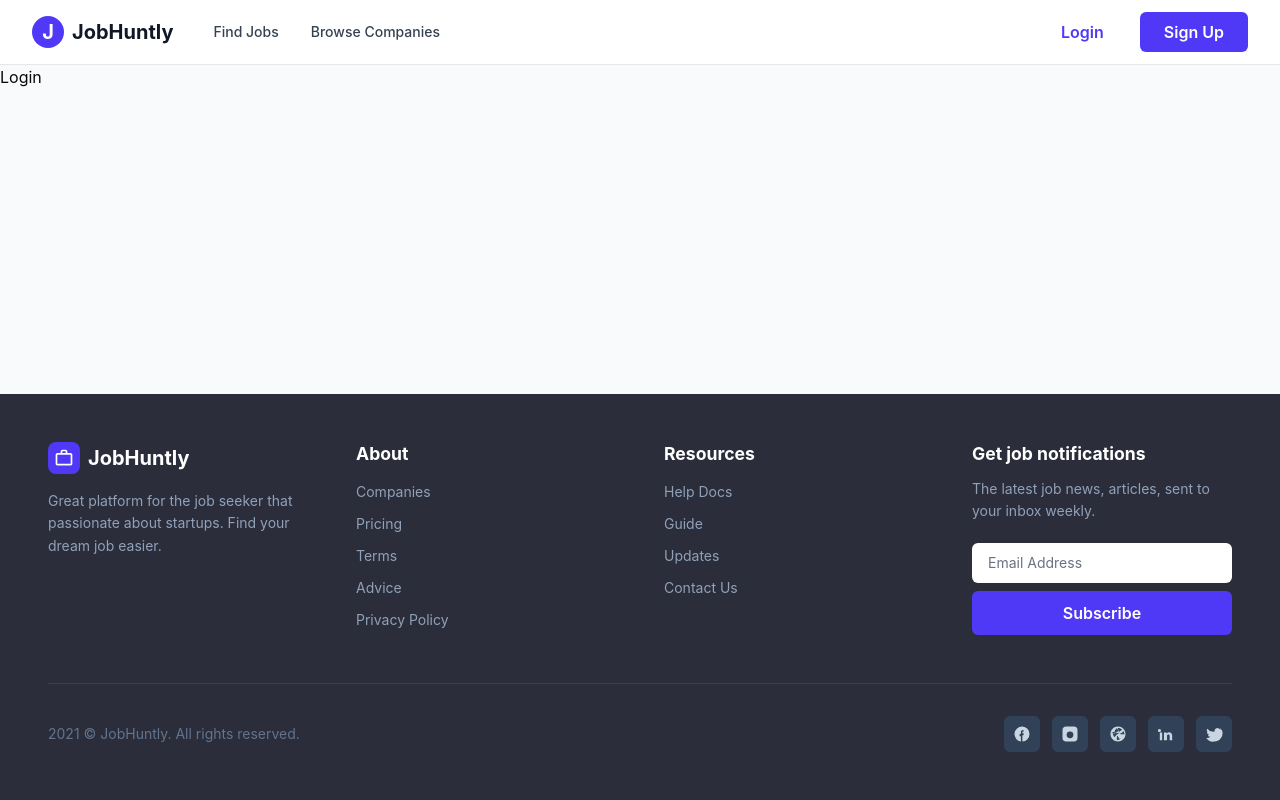
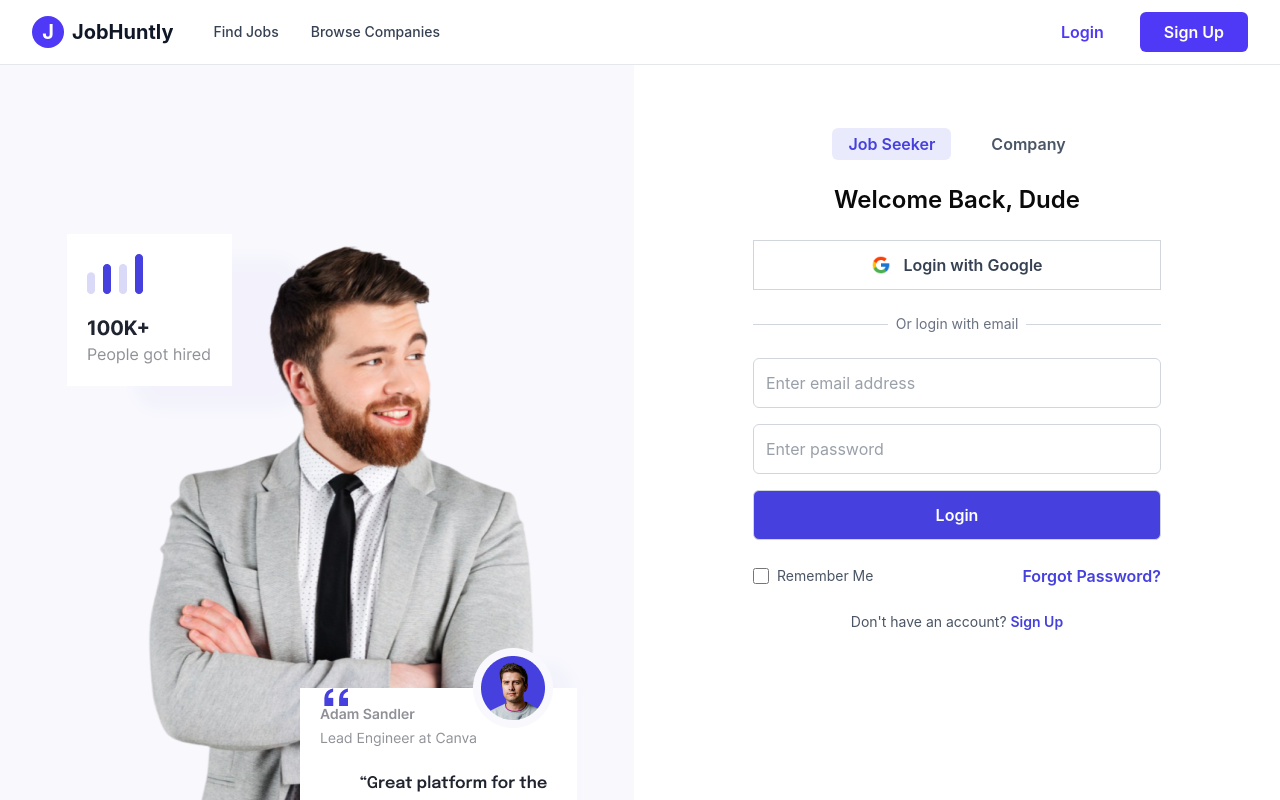
Before and after one commit to shehabgamaleldeen/JobHuntly-frontend, a React (Vite) app: page /login in a window 1280 px wide. Shown: the top 800 px of the page. Built offline with nearby package versions, Linux system fonts and the light colour scheme.

Commit message:
add login page wrapper to switch between jobseeker and company forms

```diff
--- a/src/components/Applicants/Login/Login.tsx
+++ b/src/components/Applicants/Login/Login.tsx
@@ -1,16 +1,89 @@
-import React from 'react'
+import { useState } from "react";
+import { Link } from "react-router-dom";
+import JobSeekerLogin from "./JobSeekerLogin";
+import CompanyLogin from "./CompanyLogin";
 
-
- function Login() {
-
-
+function Login() {
+  const [selected, setSelected] = useState<"job" | "company">("job");
 
   return (
-    <>
-    Login
-    </>
-  )
+    <div className="min-h-screen flex flex-col lg:flex-row bg-white overflow-x-hidden;
+">
+
+      <div className="w-full lg:w-[634px] h-[400px] lg:h-[850px] bg-gray-100">
+        <img src="/images/login.png"
+             className="w-full h-full object-cover" />
+      </div>
+
+      <div className="flex-1 flex justify-center items-start">
+        <div className="w-[408px] pt-[63px] flex flex-col gap-6">
+
+          <div className="flex justify-center gap-6">
+            <button
+              className={`px-4 py-1 rounded-md font-semibold ${
+                selected === "job"
+                  ? "text-[#4640DE] bg-[#E9EBFD]"
+                  : "text-gray-600"
+              }`}
+              onClick={() => setSelected("job")}
+            >
+              Job Seeker
+            </button>
+
+            <button
+              className={`px-4 py-1 rounded-md font-semibold ${
+                selected === "company"
+                  ? "text-[#4640DE] bg-[#E9EBFD]"
+                  : "text-gray-600"
+              }`}
+              onClick={() => setSelected("company")}
+            >
+              Company
+            </button>
+          </div>
+
+         <h2 className="text-4xl font-bold w-full whitespace-nowrap text-center
+">
+            {selected === "job" ? "Welcome Back, Dude" : "Welcome Back"}
+          </h2>
+
+          <button
+            className="w-full border border-gray-300 py-3 flex items-center
+                       justify-center gap-3 text-gray-700 hover:bg-gray-50"
+          >
+            <img src="/images/google.png" className="w-5 h-5" />
+            Login with Google
+          </button>
+
+          <div className="flex items-center w-full gap-2">
+            <div className="flex-1 h-px bg-gray-300" />
+            <span className="text-gray-500 text-sm">Or login with email</span>
+            <div className="flex-1 h-px bg-gray-300" />
+          </div>
+
+          {selected === "job" ? <JobSeekerLogin /> : <CompanyLogin />}
+
+          <div className="flex items-center justify-between">
+            <label className="flex items-center gap-2 text-sm text-gray-600">
+              <input type="checkbox" className="w-4 h-4" />
+              Remember Me
+            </label>
+
+            <button className="text-sm text-[#4640DE] font-medium hover:underline">
+              Forgot Password?
+            </button>
+          </div>
+
+          <p className="text-gray-600 text-sm text-center">
+            Don't have an account?{" "}
+            <Link to="/signup" className="font-semibold text-[#4640DE]">
+              Sign Up
+            </Link>
+          </p>
+
+        </div>
+      </div>
+    </div>
+  );
 }
-
-
-export default Login
+export default Login;
```
Also changed, not shown: public/images/google.png (added), public/images/login.png (added).
